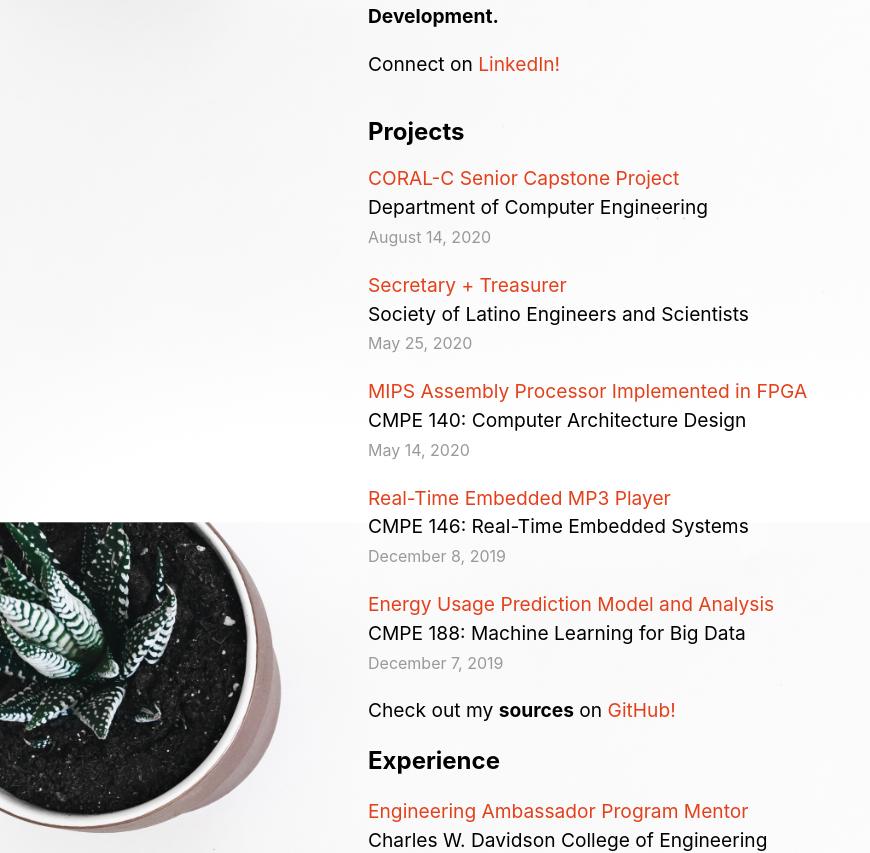
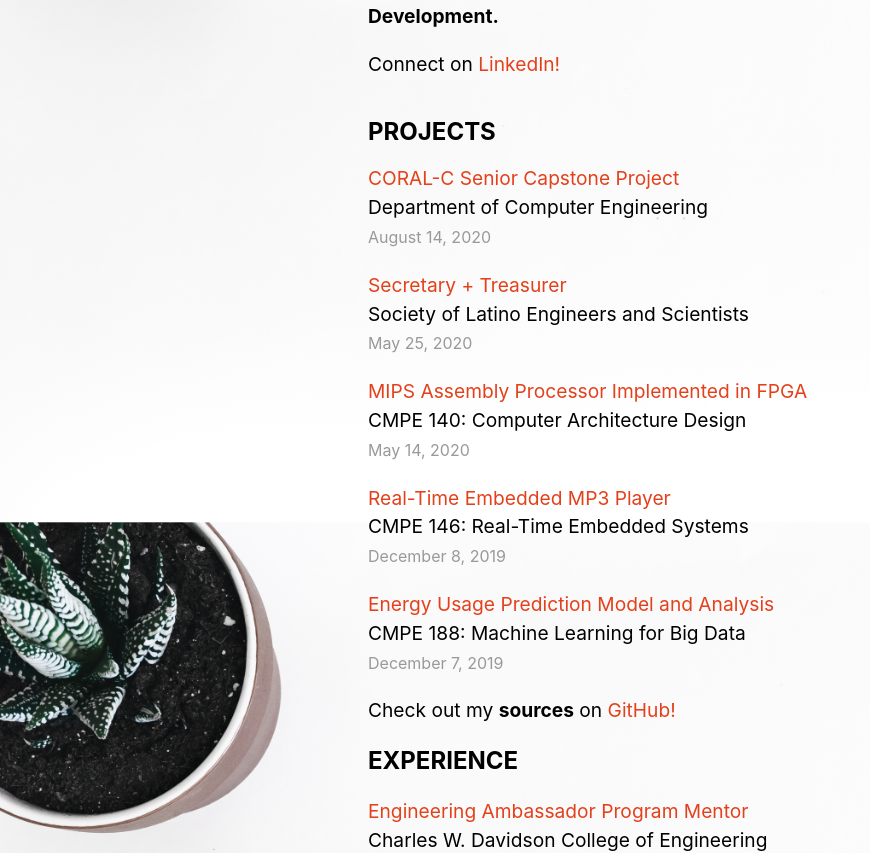
Before and after one commit to KevinG182/kevgomezdev, a Next.js app: page / in a window 1280 px wide. Shown: the part 331-1184 px from the top of the page, without its empty margins (0-870 px from the left). Built offline with nearby package versions, Linux system fonts and the light colour scheme.

Commit message:
Uppercase Index

```diff
--- a/pages/index.js
+++ b/pages/index.js
@@ -28,7 +28,7 @@ export default function Home({ allPostsData }) {
         </p>
       </section>
       <section className={`${utilStyles.headingMd} ${utilStyles.padding1px}`}>
-        <h2 className={utilStyles.headingLg}>Projects</h2>
+        <h2 className={utilStyles.headingLg}>PROJECTS</h2>
         <ul className={utilStyles.list}>
           {allPostsData.map(({ id, date, title, group }) => (
             <li className={utilStyles.listItem} key={id}>
@@ -47,12 +47,10 @@ export default function Home({ allPostsData }) {
         <p>
           Check out my <b>sources</b> on{' '}
           <a href="https://github.com/KevinG182/kevgomezdev">GitHub!</a>
-
         </p>
       </section>
       <section className={utilStyles.headingMd}>
-        <h2 className={utilStyles.headingLg}>Experience</h2>
-
+        <h2 className={utilStyles.headingLg}>EXPERIENCE</h2>
         <p>
           <a href="https://engineering.sjsu.edu/student-success/get-involved/student-organizations/engineering-ambassador-program">Engineering Ambassador Program Mentor</a><br />
           Charles W. Davidson College of Engineering<br />
```
